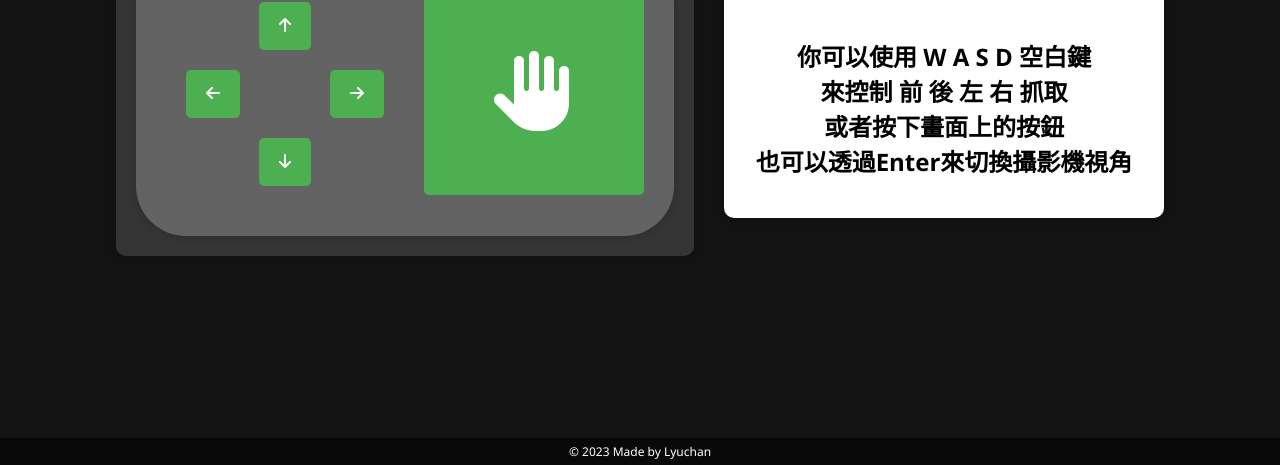
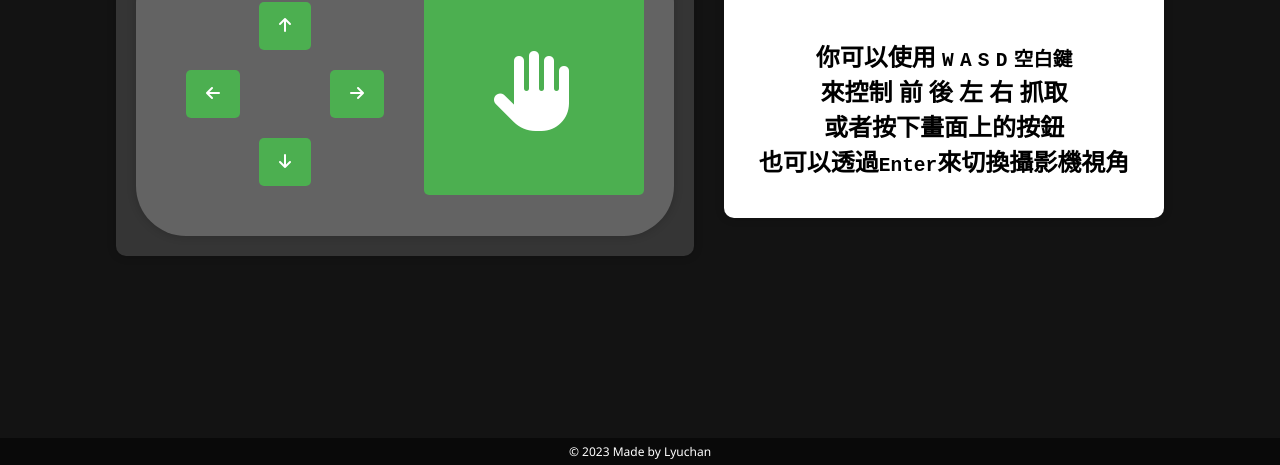
Before and after one commit to lyuchan/1224webcamserver, a website: page public/index.html in a window 1280 px wide. Shown: the part 335-800 px from the top of the page. Drawn offline with Linux system fonts and the light colour scheme.

Commit message:
help back

```diff
--- a/public/index.html
+++ b/public/index.html
@@ -38,10 +38,10 @@
     <div>
         <div class="controls4">
             <h1>HOW TO PLAY</h1>
-            <h2 style="text-align:center;">你可以使用&nbspW&nbspA&nbspS&nbspD&nbsp空白鍵<br>
+            <h2 style="text-align:center;">你可以使用&nbsp<kbd>W</kbd>&nbsp<kbd>A</kbd>&nbsp<kbd>S</kbd>&nbsp<kbd>D</kbd>&nbsp<kbd>空白鍵</kbd><br>
                 來控制&nbsp前&nbsp後&nbsp左&nbsp右&nbsp抓取<br>
                 或者按下畫面上的按鈕<br>
-                也可以透過Enter來切換攝影機視角</h2>
+                也可以透過<kbd>Enter</kbd>來切換攝影機視角</h2>
 
         </div>
     </div>
```
